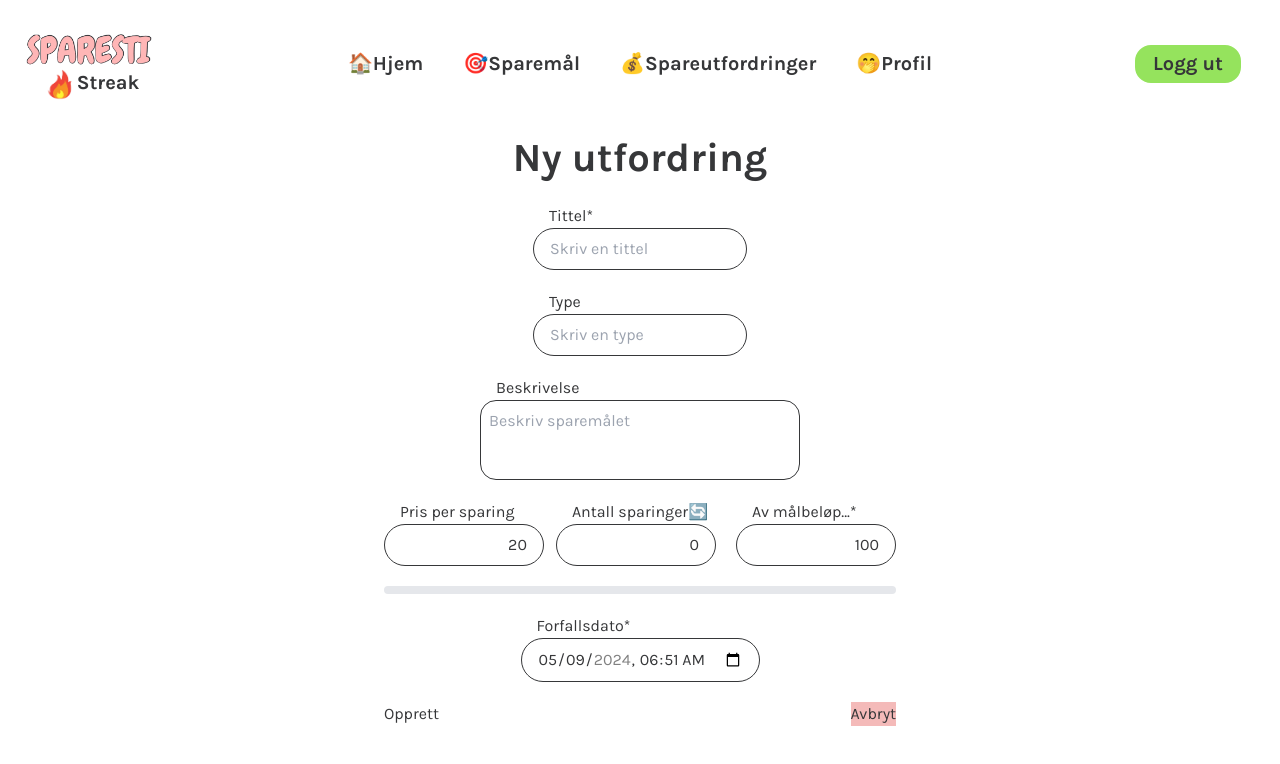
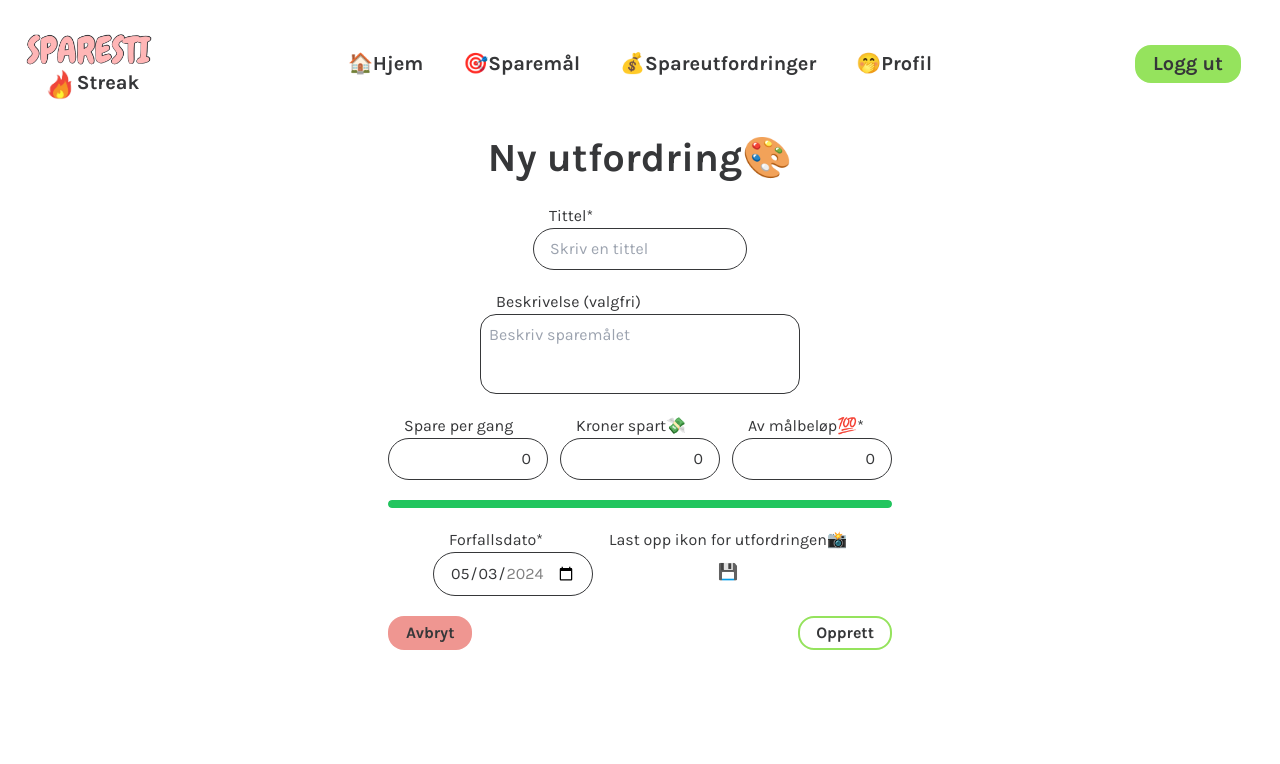
Before and after one commit to haruixu/SpareStiFrontend, a Vue app: page /spareutfordringer/ny in a window 1280 px wide. Shown: the top 764 px of the page. Built offline with nearby package versions, Linux system fonts and the light colour scheme.

Commit message:
refactor: :ambulance: Update challenge views with final design

```diff
--- a/src/views/ManageChallengeView.vue
+++ b/src/views/ManageChallengeView.vue
@@ -4,113 +4,90 @@ import { computed, onMounted, ref, watch } from 'vue'
 import ProgressBar from '@/components/ProgressBar.vue'
 import authInterceptor from '@/services/authInterceptor'
 import type { Challenge } from '@/types/challenge'
+import ModalComponent from '@/components/ModalComponent.vue'
 
 const router = useRouter()
 
+const modalTitle = ref('');
+const modalMessage = ref('');
+const confirmModalOpen = ref(false);
+const errorModalOpen = ref(false);
+
 const oneWeekFromNow = new Date()
 oneWeekFromNow.setDate(oneWeekFromNow.getDate() + 7)
-const minDate = oneWeekFromNow.toISOString().slice(0, 16)
+const minDate = new Date(new Date().setDate(new Date().getDate() + 1)).toISOString().slice(0, 10)
+const selectedDate = ref<string>(minDate)
+
 
 const thirtyDaysFromNow = new Date()
 thirtyDaysFromNow.setDate(thirtyDaysFromNow.getDate() + 30)
-const maxDate = thirtyDaysFromNow.toISOString().slice(0, 16)
+const maxDate = thirtyDaysFromNow.toISOString().slice(0, 10)
+
 
 const challengeInstance = ref<Challenge>({
     title: '',
-    perPurchase: 20,
+    perPurchase: 0,
     saved: 0,
-    target: 100,
+    target: 0,
     description: '',
-    due: minDate + ':00.000Z',
-    type: ''
+    due: ''
 })
 
-const isAmountSaved = ref(false)
-const timesSaved = ref(challengeInstance.value.saved / challengeInstance.value.perPurchase)
 
-watch(
-    () => timesSaved.value,
-    (newVal) => {
-        challengeInstance.value.saved = newVal * challengeInstance.value.perPurchase
-        challengeInstance.value.saved = parseFloat(challengeInstance.value.saved.toFixed(2))
-    }
-)
-
-watch(
-    () => challengeInstance.value.saved,
-    (newVal) => {
-        challengeInstance.value.saved = Math.max(
-            0,
-            Math.min(challengeInstance.value.target, newVal)
-        )
-        challengeInstance.value.saved = parseFloat(challengeInstance.value.saved.toFixed(2))
-        timesSaved.value = challengeInstance.value.saved / challengeInstance.value.perPurchase
-        timesSaved.value = parseFloat(timesSaved.value.toFixed(2))
-    }
-)
-
-watch(
-    () => challengeInstance.value.perPurchase,
-    (newVal) => {
-        challengeInstance.value.perPurchase = Math.max(
-            1,
-            Math.min(challengeInstance.value.target, newVal)
-        )
-        challengeInstance.value.perPurchase = parseFloat(
-            challengeInstance.value.perPurchase.toFixed(2)
-        )
-        timesSaved.value = challengeInstance.value.saved / challengeInstance.value.perPurchase
-        timesSaved.value = parseFloat(timesSaved.value.toFixed(2))
-    }
-)
-
-watch(
-    () => challengeInstance.value.target,
-    (newVal) => {
-        challengeInstance.value.target = Math.max(
-            Math.max(challengeInstance.value.saved, 1),
-            newVal
-        )
-    }
-)
-
-const selectedDate = ref(minDate)
-watch(
-    () => selectedDate.value,
-    (newVal) => {
-        if (newVal) {
-            selectedDate.value = newVal < minDate ? minDate : newVal
-            challengeInstance.value.due = selectedDate.value + ':00.000Z'
-        }
-    }
-)
+watch(selectedDate, (newDate) => {
+  challengeInstance.value.due = newDate;
+});
 
 const isEdit = computed(() => router.currentRoute.value.name === 'edit-challenge')
-const pageTitle = computed(() => (isEdit.value ? 'Rediger utfordring' : 'Ny utfordring'))
+const pageTitle = computed(() => (isEdit.value ? 'Rediger utfordring🎨' : 'Ny utfordring🎨'))
 const submitButton = computed(() => (isEdit.value ? 'Oppdater' : 'Opprett'))
 const completion = computed(
     () => (challengeInstance.value.saved / challengeInstance.value.target) * 100
 )
 
-const isInputValid = computed(() => {
-    return (
-        challengeInstance.value.title.length > 0 &&
-        challengeInstance.value.title.length <= 20 &&
-        challengeInstance.value.description.length <= 280 &&
-        challengeInstance.value.target > 0 &&
-        challengeInstance.value.due !== ''
-    )
-})
+function validateInputs() {
+    const errors = [];
 
-const submitAction = () => {
-    if (!isInputValid.value) {
-        return () => alert('Fyll ut alle feltene')
+    challengeInstance.value.due = selectedDate.value + 'T23:59:59.999Z';
+
+    if (!challengeInstance.value.title || challengeInstance.value.title.length > 20) {
+        errors.push("Tittelen må være mellom 1 og 20 tegn.");
+    }
+    if (challengeInstance.value.description.length > 280) {
+        errors.push("Beskrivelsen må være under 280 tegn.");
+    }
+    if (challengeInstance.value.target <= 0) {
+        errors.push("Målbeløpet må være større enn 0.");
+    }
+    if (new Date(challengeInstance.value.due) < new Date(minDate)) {
+        errors.push("Forfallsdatoen må være minst en uke frem i tid.");
+    }
+    if (challengeInstance.value.perPurchase <= 0) {
+        errors.push("Pris per sparing må være større enn 0.");
+    }
+    return errors;
 }
 
+const submitAction = async() => {
+    const errors = validateInputs();
+    if(errors.length > 0) {
+        const formatErrors = errors.join('\n');
+        modalTitle.value = 'Oops! Noe er feil med det du har fylt ut🚨';
+        modalMessage.value = formatErrors;
+        errorModalOpen.value = true;
+        return;
+    }
+    try {
         if (isEdit.value) {
-        updateChallenge()
+            updateChallenge();
         } else {
-        createChallenge()
+            createChallenge();
+        }
+    } catch (error) {
+        console.error(error);
+        modalTitle.value = 'Systemfeil';
+        modalMessage.value = 'En feil oppstod under lagring av utfordringen.';
+        errorModalOpen.value = true;
     }
 }
 
@@ -156,6 +133,27 @@ const updateChallenge = () => {
             console.error(error)
         })
 }
+
+const cancelCreation = () => {
+    if (challengeInstance.value.title !== '' ||
+        challengeInstance.value.description !== '' ||
+        challengeInstance.value.perPurchase !== 0 ||
+        challengeInstance.value.saved !== 0 ||
+        challengeInstance.value.target !== 0)
+    {
+    modalTitle.value = 'Du er i ferd med å avbryte redigeringen🚨';
+    modalMessage.value = 'Er du sikker på at du vil avbryte?';
+    confirmModalOpen.value = true;
+    } else {
+        router.push({ name: 'challenges' })
+    }
+}
+
+const confirmCancel = () => {
+    router.push({ name: 'challenges' })
+    confirmModalOpen.value = false;
+}
+
 </script>
 
 <template>
@@ -172,12 +170,7 @@ const updateChallenge = () => {
             </div>
 
             <div class="flex flex-col">
-                <p class="mx-4">Type</p>
-                <input v-model="challengeInstance.type" placeholder="Skriv en type" type="text" />
-            </div>
-
-            <div class="flex flex-col">
-                <p class="mx-4">Beskrivelse</p>
+                <p class="mx-4">Beskrivelse (valgfri)</p>
                 <textarea
                     v-model="challengeInstance.description"
                     class="w-80 h-20 no-rezise"
@@ -187,7 +180,7 @@ const updateChallenge = () => {
 
             <div class="flex flex-col sm:flex-row gap-3">
                 <div class="flex flex-col">
-                    <p class="mx-4">Pris per sparing</p>
+                    <p class="mx-4">Spare per gang</p>
                     <input
                         v-model="challengeInstance.perPurchase"
                         class="w-40 text-right"
@@ -198,30 +191,18 @@ const updateChallenge = () => {
 
                 <div class="flex flex-col">
                     <div class="flex flex-row justify-between mx-4">
-                        <p>{{ isAmountSaved ? 'Kroner spart' : 'Antall sparinger' }}</p>
-                        <button class="p-0 bg-transparent" @click="isAmountSaved = !isAmountSaved">
-                            🔄️
-                        </button>
+                        <p>Kroner spart💸</p>
                     </div>
                     <input
-                        v-if="isAmountSaved"
                         v-model="challengeInstance.saved"
                         class="w-40 text-right"
-                        min="0"
                         placeholder="Sparebeløp"
-                        type="number"
-                    />
-                    <input
-                        v-else
-                        v-model="timesSaved"
-                        class="w-40 text-right"
-                        placeholder="Kr spart per sparing"
                         type="number"
                     />
                 </div>
 
                 <div class="flex flex-col">
-                    <p class="mx-4">Av målbeløp...*</p>
+                    <p class="mx-4">Av målbeløp💯*</p>
                     <input
                         v-model="challengeInstance.target"
                         class="w-40 text-right"
@@ -232,26 +213,81 @@ const updateChallenge = () => {
             </div>
             <ProgressBar :completion="completion" />
 
+            <div class="flex flex-row gap-4">
                 <div class="flex flex-col">
                     <p class="mx-4">Forfallsdato*</p>
                     <input
+                        :min="minDate"
+                        :max="maxDate"
                         v-model="selectedDate"
-                    :max="maxDate"
-                    :min="minDate"
                         placeholder="Forfallsdato"
-                    type="datetime-local"
+                        type="date"
                     />
                 </div>
 
+                <div class="flex flex-col">
+                    <p>Last opp ikon for utfordringen📸</p>
+                    <button class="mt-2 font-bold cursor-pointer transition-transform duration-300 ease-in-out hover:scale-110 hover:opacity-90">💾</button>
+                </div>
+            </div>
             <div class="flex flex-row justify-between w-full">
-                <button :disabled="!isInputValid" @click="submitAction" v-text="submitButton" />
 
                 <button
-                    class="bg-button-other"
-                    @click="router.push({ name: 'challenges' })"
+                    class="primary danger"
+                    @click="cancelCreation"
                     v-text="'Avbryt'"
                 />
+
+                <button
+                    class="primary"
+                    @click="submitAction"
+                    v-text="submitButton" />
             </div>
+            <ModalComponent
+                :title="modalTitle"
+                :message="modalMessage"
+                :isModalOpen="errorModalOpen"
+                @close="errorModalOpen = false"
+            >
+            <template v-slot:input>
+                <div class="flex justify-center items-center">
+                    <div class="flex flex-col gap-5">
+                        <button
+                            class="primary"
+                            @click="errorModalOpen = false"
+                        >
+                            Lukk
+                        </button>
+                    </div>
+                </div>
+            </template>
+            </ModalComponent>
+
+            <ModalComponent
+                :title="modalTitle"
+                :message="modalMessage"
+                :isModalOpen="confirmModalOpen"
+                @close="confirmModalOpen = false"
+            >
+            <template v-slot:input>
+                <div class="flex justify-center items-center">
+                    <div class="flex flex-col gap-5">
+                        <button
+                            class="primary"
+                            @click="confirmCancel"
+                        >
+                            Bekreft
+                        </button>
+                        <button
+                            class="primary danger"
+                            @click="confirmModalOpen = false"
+                        >
+                            Avbryt
+                        </button>
+                    </div>
+                </div>
+            </template>
+            </ModalComponent>
         </div>
     </div>
 </template>
```
Also changed, not shown: src/views/UserChallengesView.vue (+11 -4 lines), src/views/ViewChallengeView.vue (+19 -15 lines). Lines whose indentation alone changed are shown as unchanged.
